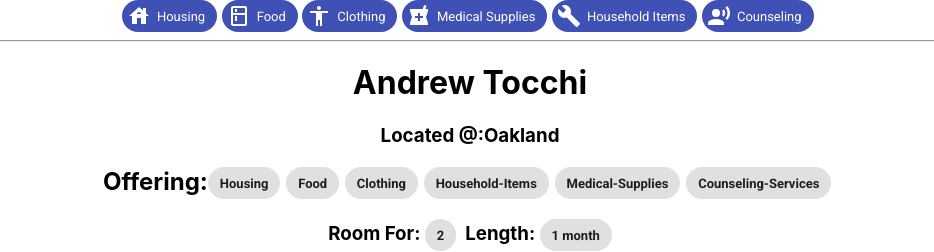
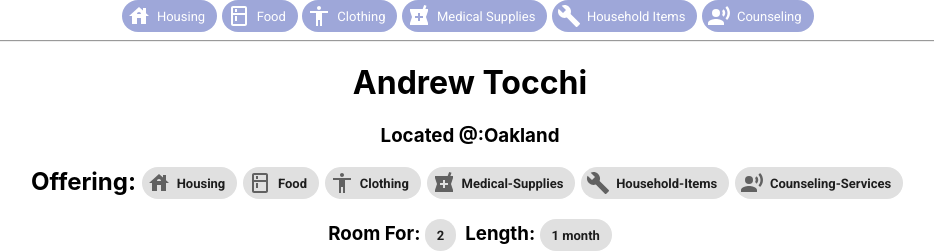
Before and after one commit to Zevubu/refuge-resource, a React (Create React App) app in the folder client/: page / in a window 1280 px wide. Shown: the top 252 px of the page, without its empty margins (170-1104 px from the left). Built offline with nearby package versions, Linux system fonts and the light colour scheme.

Commit message:
--added additional icons to chips, and created hooks for filter

```diff
--- a/client/src/App.js
+++ b/client/src/App.js
@@ -16,10 +16,15 @@ import RecordVoiceOverIcon from '@material-ui/icons/RecordVoiceOver';
 
 function App() {
   //using Hooks instead of classes to set state
-  const [off,setOff] = useState(false);
-  const [rend1,setRend1] = useState(true);
-  const [rend2,setRend2] = useState(true);
-  const [rend3,setRend3] = useState(true);
+  const [off,setOff] = useState(true);
+  const [search,setSearch] = useState({
+    housing: true,
+    medical: true,
+    nutrients: true,
+    clothes: true,
+    supplies: true,
+    counseling: true
+  })
   const [offer, setOffer] = useState([{
     name: 'Andrew Tocchi',
     contact: 'andrewtocchi@gmail.com',
@@ -58,18 +63,8 @@ function App() {
 
   const handleClick = () =>{
   // off ? setOff(false) : setOff(true);
-  setRend1(false);
+  setOff(false);
   }
-
-  const handleClick2 = () =>{
-    // off ? setOff(false) : setOff(true);
-    setRend2(false);
-    }
-
-  const handleClick3 = () =>{
-    // off ? setOff(false) : setOff(true);
-    setRend3(false);
-     }
 
   return (
     <div className="App">
@@ -83,51 +78,62 @@ function App() {
           onClick={handleClick}
           disabled={off}
           />
+
           &nbsp;
+
           <Chip
           label="Food"
           icon={<KitchenIcon />}
           clickable
           color="primary"
-          onClick={handleClick2}
+          onClick={handleClick}
           disabled={off}
           />
+
           &nbsp;
+
           <Chip
           icon={<AccessibilityIcon />}
           label="Clothing"
           clickable
           color="primary"
-          onClick={handleClick3}
+          onClick={handleClick}
           disabled={off}
           />
+
           &nbsp;
-        <Chip
+
+          <Chip
           icon={<LocalPharmacyIcon />}
           label="Medical Supplies"
           clickable
           color="primary"
-          onClick={handleClick3}
+          onClick={handleClick}
           disabled={off}
           />
+
           &nbsp;
-        <Chip
+
+          <Chip
           icon={<BuildIcon />}
           label="Household Items "
           clickable
           color="primary"
-          onClick={handleClick3}
+          onClick={handleClick}
           disabled={off}
           />
+
           &nbsp;
-        <Chip
+
+          <Chip
           icon={<RecordVoiceOverIcon />}
           label="Counseling"
           clickable
           color="primary"
-          onClick={handleClick3}
+          onClick={handleClick}
           disabled={off}
           />
+
           &nbsp;
 
 
--- a/client/src/components/dummy.js
+++ b/client/src/components/dummy.js
@@ -5,54 +5,43 @@ import Avatar from '@material-ui/core/Avatar';
 import Chip from '@material-ui/core/Chip';
 import PetsIcon from '@material-ui/icons/Pets';
 import NotInterestedIcon from '@material-ui/icons/NotInterested';
+import HouseIcon from '@material-ui/icons/House';
+import KitchenIcon from '@material-ui/icons/Kitchen';
+import LocalPharmacyIcon from '@material-ui/icons/LocalPharmacy';
+import AccessibilityIcon from '@material-ui/icons/Accessibility';
+import BuildIcon from '@material-ui/icons/Build';
+import RecordVoiceOverIcon from '@material-ui/icons/RecordVoiceOver';
 
 function Dummy(props){
-//  if(props.bol === true && props.rend1 === true){
+
     return(
 
         <div>
             <h1>{props.title}</h1>
             <h3>Located @:{props.location}</h3>
-            <h2>Offering:
-             {props.house ? <Chip label='Housing'/> : ''}&nbsp;
-             {props.food ? <Chip label='Food'/> : ''}&nbsp;
-             {props.clothing ? <Chip label='Clothing'/> : ''}&nbsp;
-             {props.items ? <Chip label='Household-Items'/> : ''}&nbsp;
-             {props.med ? <Chip label='Medical-Supplies'/> : ''}&nbsp;
-             {props.couns ? <Chip label='Counseling-Services' />: ''}&nbsp;
-             </h2>
+
+            <h2>Offering:&nbsp;
+                {props.house ? <Chip label='Housing' icon={<HouseIcon />}/> : ''}&nbsp;
+                {props.food ? <Chip label='Food' icon={<KitchenIcon/>}/> : ''}&nbsp;
+                {props.clothing ? <Chip label='Clothing' icon={<AccessibilityIcon />}/> : ''}&nbsp;
+                {props.med ? <Chip label='Medical-Supplies' icon={<LocalPharmacyIcon/>}/> : ''}&nbsp;
+                {props.items ? <Chip label='Household-Items' icon={<BuildIcon />}/> : ''}&nbsp;
+                {props.couns ? <Chip label='Counseling-Services' icon={<RecordVoiceOverIcon />} />: ''}&nbsp;
+            </h2>
+
             {props.house ? <h3>Room For:&nbsp;<Chip label={props.roomSize} />&nbsp; Length:&nbsp;<Chip label={props.length} /> </h3> : ''}
             {props.house ? <h3>Pets ok?&nbsp;
                 {props.dog ? <Chip label='Dogs' icon={<PetsIcon />} /> : <Chip label='No Dogs' icon={<NotInterestedIcon />}/>}  &nbsp;
                 {props.cat ? <Chip label='Cats' icon={<PetsIcon />} /> : <Chip label='No Cats' icon={<NotInterestedIcon />}/>}  &nbsp;
             </h3> : ''}
+
             <img style={{width:'400px', height:'400px'}}src={props.img} />
             <p>{props.text}</p>
             <p>Contact: <a href={props.contact}>{props.contact}</a></p>
             <hr />
         </div>
     )
-//  }else if (props.bol2 === true&& props.rend2 === true){
-//     return(
 
-//         <div>
-//             <h1>{props.title}</h1>
-//             <img style={{width:'400px', height:'400px'}}src={props.img} />
-//         </div>
-//     )
-//  }else if (props.bol3 === true && props.rend3 === true){
-//      return(
-//         <div>
-//             <h1>{props.title}</h1>
-//             <img style={{width:'400px', height:'400px'}}src={props.img} />
-//         </div>
-//      )
-//  }
-//   else{
-//   return(
-//   <div>GoodBye World</div>
-//   )
-//  }
 }
 
 
```
Also changed, not shown: 1 other file (tests, documents, lock files or other folders).
